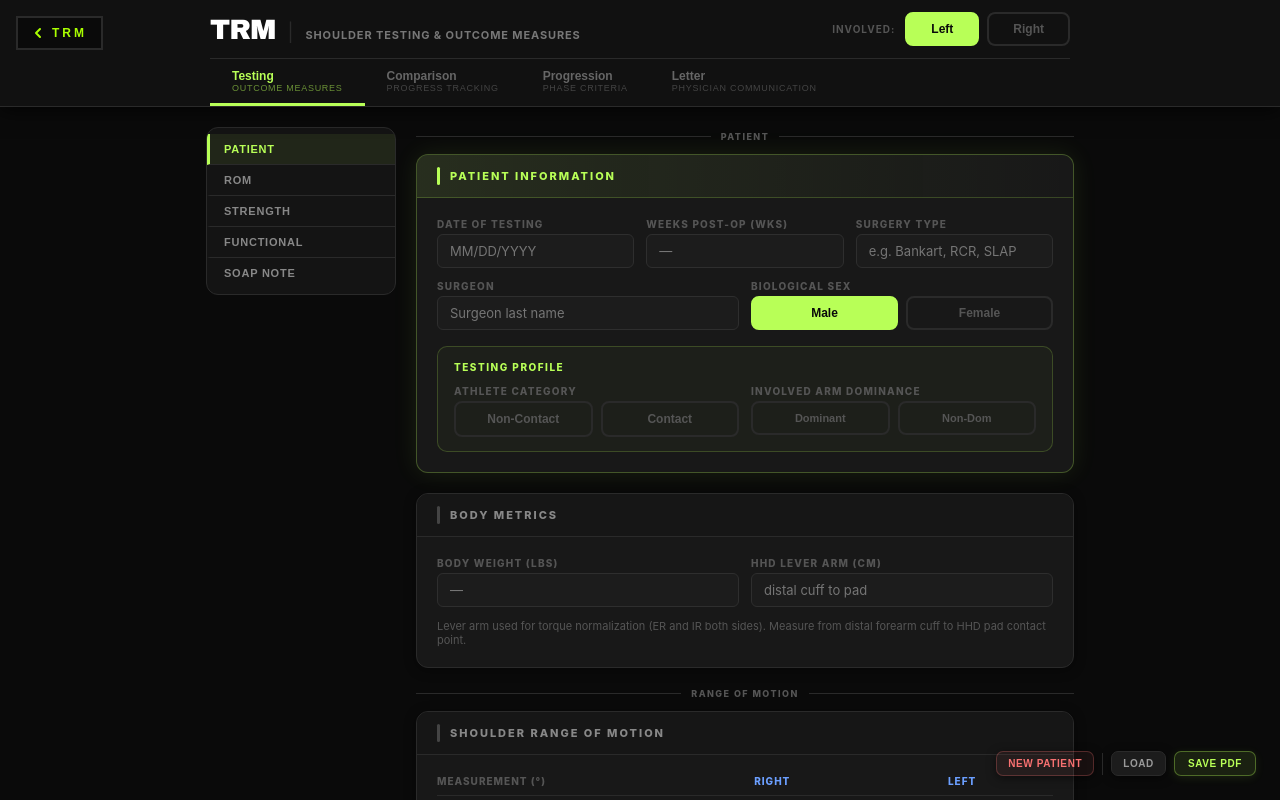
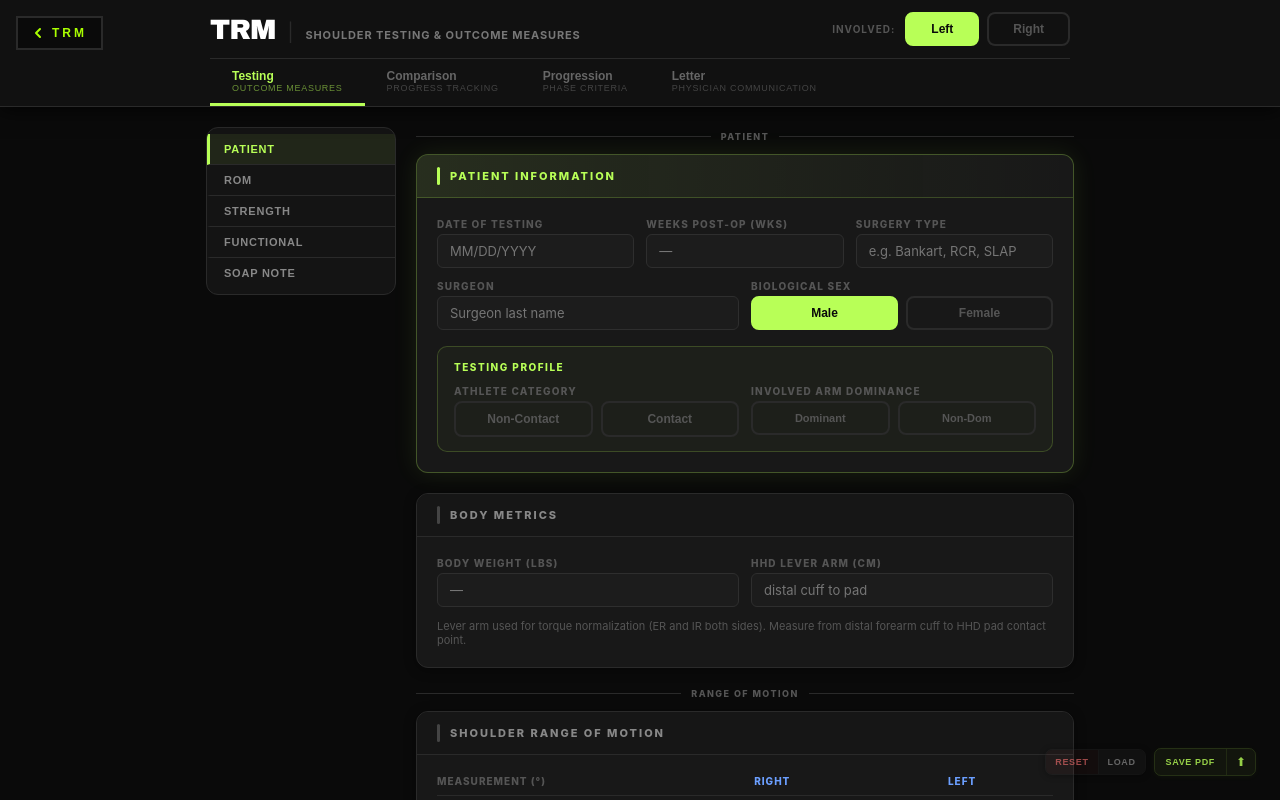
Before and after one commit to lucasdwinslow-pixel/TRM-Clinical-Tools, a React (Vite) app: page /shoulder in a window 1280 px wide. Shown: the top 800 px of the page. Built offline with nearby package versions, Linux system fonts and the light colour scheme.

Commit message:
Enhance PDF saving functionality with modes
Refactor saveSessionPDF function to support sharing and downloading modes. Update handleSave to use new saveSessionPDF signature.

```diff
--- a/src/apps/ShoulderApp.jsx
+++ b/src/apps/ShoulderApp.jsx
@@ -550,7 +550,7 @@ function buildShoulderNote(d) {
   return lines.join("\n").trim();
 }
 
-async function saveSessionPDF(data) {
+async function saveSessionPDF(data, mode = "download") {
   const { PDFDocument, rgb, StandardFonts } = await getPdfLib();
   const doc  = await PDFDocument.create();
   const font = await doc.embedFont(StandardFonts.Helvetica);
@@ -558,9 +558,14 @@ async function saveSessionPDF(data) {
   const GRAY   = rgb(0.4, 0.4, 0.4);
   const LGRAY  = rgb(0.85, 0.85, 0.85);
   const BLACK_R = rgb(0.05, 0.05, 0.05);
-  const json    = JSON.stringify(data);
-  const encoded = btoa(unescape(encodeURIComponent(json)));
+  // Dual-field metadata: Subject + Keywords backup (some PDF viewers strip /Info on re-save)
+  const sessionJson = JSON.stringify(data);
+  const utf8Bytes = new TextEncoder().encode(sessionJson);
+  let binary = "";
+  utf8Bytes.forEach(b => { binary += String.fromCharCode(b); });
+  const encoded = btoa(binary);
   doc.setSubject("TRM_SHOULDER_V1:" + encoded);
+  doc.setKeywords(["TRM_SHOULDER_V1:" + encoded]); // Backup — Keywords survives more PDF viewers
   doc.setTitle("TRM Shoulder Session");
   const page = doc.addPage([612, 792]);
   const L = 48, R = 564, T = 744;
@@ -623,28 +628,88 @@ async function saveSessionPDF(data) {
   page2.drawLine({ start: { x: L2, y: 48 }, end: { x: R2p, y: 48 }, thickness: 0.5, color: LGRAY });
   page2.drawText("TRM Documentation Copy  —  Plain text for EMR entry.", { x: L2, y: 36, size: 7, font, color: GRAY });
   const pdfBytes = await doc.save();
+  const filename = `TRM_Shoulder_${new Date().toISOString().slice(0,10)}.pdf`;
   const blob = new Blob([pdfBytes], { type: "application/pdf" });
-  const url  = URL.createObjectURL(blob);
-  const a    = document.createElement("a");
-  a.href = url; a.download = `TRM_Shoulder_${new Date().toISOString().slice(0,10)}.pdf`; a.click();
-  URL.revokeObjectURL(url);
+
+  // SHARE mode — native OS share sheet (AirDrop, Save to Files, etc.)
+  if (mode === "share") {
+    const shareFile = new File([blob], filename, { type: "application/pdf" });
+    if (navigator.canShare && navigator.canShare({ files: [shareFile] })) {
+      try {
+        await navigator.share({ files: [shareFile], title: "TRM Shoulder Session PDF" });
+      } catch (err) {
+        if (err.name !== "AbortError") throw err;
+        // User dismissed share sheet — not an error
+      }
+      return "shared";
+    }
+    return "share-unsupported";
+  }
+
+  // DOWNLOAD mode — direct file save
+  const url = URL.createObjectURL(blob);
+  const isIOS = /iPad|iPhone|iPod/.test(navigator.userAgent) ||
+                (navigator.platform === "MacIntel" && navigator.maxTouchPoints > 1);
+  const isSafari = /^((?!chrome|android).)*safari/i.test(navigator.userAgent);
+
+  if (!isIOS) {
+    const a = document.createElement("a");
+    a.href = url;
+    a.download = filename;
+    document.body.appendChild(a);
+    a.click();
+    document.body.removeChild(a);
+    // Safari sometimes ignores <a download> on blob URLs — open new tab as fallback
+    if (isSafari) {
+      setTimeout(() => { window.open(url, "_blank"); }, 100);
+      setTimeout(() => URL.revokeObjectURL(url), 90000);
+    } else {
+      setTimeout(() => URL.revokeObjectURL(url), 30000);
+    }
+    return "downloaded";
+  }
+  // iOS: <a download> is ignored — open in new tab so user can save via browser toolbar
+  window.open(url, "_blank");
+  setTimeout(() => URL.revokeObjectURL(url), 60000);
+  return "ios-tab";
 }
 
 async function loadSessionPDF(file, onData, onError) {
   try {
     const { PDFDocument } = await getPdfLib();
     const arrayBuffer = await file.arrayBuffer();
-    const doc = await PDFDocument.load(arrayBuffer);
-    const subject = doc.getSubject();
-    if (!subject || !subject.startsWith("TRM_SHOULDER_V1:")) {
-      onError("This PDF doesn't contain TRM Shoulder session data."); return;
-    }
-    const encoded    = subject.replace("TRM_SHOULDER_V1:", "");
-    const json       = decodeURIComponent(escape(atob(encoded)));
+    const doc = await PDFDocument.load(arrayBuffer, { ignoreEncryption: true });
+
+    // Try Subject first, then Keywords fallback (some PDF viewers strip /Info on re-save)
+    let encoded = null;
+    const PREFIX = "TRM_SHOULDER_V1:";
+
+    const subject = doc.getSubject() || "";
+    if (subject.startsWith(PREFIX)) encoded = subject.slice(PREFIX.length);
+
+    if (!encoded) {
+      const rawKeywords = doc.getKeywords() || "";
+      // pdf-lib returns an Array when keywords were set via setKeywords([...]),
+      // but older saves stored a plain string — handle both gracefully.
+      const keywords = Array.isArray(rawKeywords) ? (rawKeywords[0] || "") : rawKeywords;
+      if (keywords.startsWith(PREFIX)) encoded = keywords.slice(PREFIX.length);
+    }
+
+    if (!encoded) {
+      onError(
+        "This PDF does not contain TRM Shoulder session data. " +
+        "Make sure you are uploading a PDF saved directly from the TRM app " +
+        "(not a print-to-PDF, screenshot, or file re-saved by another viewer)."
+      );
+      return;
+    }
+
+    const bytes = Uint8Array.from(atob(encoded), c => c.charCodeAt(0));
+    const json = new TextDecoder("utf-8").decode(bytes);
     const sessionData = JSON.parse(json);
     onData(sessionData);
   } catch (e) {
-    onError("Could not read session data from this PDF.");
+    onError("Could not read session data from this PDF. The file may be corrupted or was re-saved by an external viewer which stripped the embedded data. (" + e.message + ")");
   }
 }
 
@@ -2464,10 +2529,39 @@ export default function App() {
     { label: "Letter",      sub: "Physician Communication" },
   ];
 
-  const handleSave = async () => {
+  const handleSavePDF = async () => {
     setSaving(true);
-    try { await saveSessionPDF(data); }
-    catch (e) { setLoadMsg({ type: "error", text: "Save failed: " + e.message }); }
+    try {
+      const result = await saveSessionPDF(data, "download");
+      if (result === "ios-tab") {
+        setLoadMsg({ type: "success", text: "PDF opened in a new tab — tap the Share icon in your browser toolbar, then \"Save to Files\" to save it." });
+        setTimeout(() => setLoadMsg(null), 12000);
+      } else {
+        const isSafari = /^((?!chrome|android).)*safari/i.test(navigator.userAgent);
+        if (isSafari) {
+          setLoadMsg({ type: "success", text: "PDF saved. If no download dialog appeared, check the new tab that opened — use File → Export as PDF or the download icon to save it." });
+          setTimeout(() => setLoadMsg(null), 14000);
+        }
+      }
+    } catch (e) {
+      setLoadMsg({ type: "error", text: "Save failed: " + e.message });
+      setTimeout(() => setLoadMsg(null), 8000);
+    }
+    setSaving(false);
+  };
+
+  const handleAirDrop = async () => {
+    setSaving(true);
+    try {
+      const result = await saveSessionPDF(data, "share");
+      if (result === "share-unsupported") {
+        setLoadMsg({ type: "error", text: "Sharing is not supported in this browser. Use Save PDF instead." });
+        setTimeout(() => setLoadMsg(null), 6000);
+      }
+    } catch (e) {
+      setLoadMsg({ type: "error", text: "Share failed: " + e.message });
+      setTimeout(() => setLoadMsg(null), 8000);
+    }
     setSaving(false);
   };
 
@@ -2575,10 +2669,72 @@ export default function App() {
       </div>
 
       <div className="trm-fab" style={{ position: "fixed", bottom: 24, right: 24, zIndex: 200, display: "flex", alignItems: "center", gap: 8 }}>
-        <button onClick={() => setNewPtModal(true)} style={{ padding: "6px 11px", borderRadius: 7, border: `1px solid ${RED_BAD}44`, background: RED_BAD+"0f", color: RED_BAD, cursor: "pointer", fontSize: 10, fontWeight: 800, letterSpacing: "0.06em", textTransform: "uppercase", boxShadow: "0 2px 10px rgba(0,0,0,0.5)" }}>New Patient</button>
-        <div style={{ width: 1, height: 22, background: BORDER }} />
-        <button onClick={() => fileInputRef.current.click()} style={{ padding: "6px 11px", borderRadius: 7, border: `1px solid ${BORDER}`, background: "#1c1c1c", color: "#999", cursor: "pointer", fontSize: 10, fontWeight: 800, letterSpacing: "0.06em", textTransform: "uppercase", boxShadow: "0 2px 10px rgba(0,0,0,0.5)" }}>Load</button>
-        <button onClick={handleSave} disabled={saving} style={{ padding: "6px 13px", borderRadius: 7, border: `1px solid ${LIME}55`, background: LIME+"18", color: LIME, cursor: saving ? "default" : "pointer", fontSize: 10, fontWeight: 800, letterSpacing: "0.06em", textTransform: "uppercase", boxShadow: `0 2px 10px ${LIME}18`, opacity: saving ? 0.6 : 1 }}>{saving ? "Saving…" : "Save PDF"}</button>
+
+        {/* Split: Reset | Load */}
+        <div style={{
+          display: "flex", alignItems: "stretch",
+          border: `1px solid ${BORDER}55`, borderRadius: 7, overflow: "hidden",
+          boxShadow: "0 1px 6px rgba(0,0,0,0.3)",
+        }}>
+          <button
+            onClick={() => setNewPtModal(true)}
+            style={{
+              padding: "7px 9px",
+              background: "rgba(248,113,113,0.04)", color: RED_BAD + "99",
+              border: "none", cursor: "pointer",
+              fontSize: 9, fontWeight: 800,
+              letterSpacing: "0.07em", textTransform: "uppercase",
+            }}>
+            Reset
+          </button>
+          <div style={{ width: 1, background: BORDER + "66", flexShrink: 0 }} />
+          <button
+            onClick={() => fileInputRef.current.click()}
+            style={{
+              padding: "7px 9px",
+              background: "rgba(255,255,255,0.03)", color: "#666",
+              border: "none", cursor: "pointer",
+              fontSize: 9, fontWeight: 800,
+              letterSpacing: "0.07em", textTransform: "uppercase",
+            }}>
+            Load
+          </button>
+        </div>
+
+        {/* Split: Save PDF | ⬆ AirDrop */}
+        <div style={{
+          display: "flex", alignItems: "stretch",
+          border: `1px solid ${LIME}28`, borderRadius: 7, overflow: "hidden",
+          boxShadow: `0 1px 6px ${LIME}0a`,
+          opacity: saving ? 0.5 : 1,
+        }}>
+          <button
+            onClick={handleSavePDF}
+            disabled={saving}
+            style={{
+              padding: "7px 11px",
+              background: LIME + "0c", color: LIME + "cc",
+              border: "none", cursor: saving ? "default" : "pointer",
+              fontSize: 9, fontWeight: 800,
+              letterSpacing: "0.07em", textTransform: "uppercase",
+            }}>
+            {saving ? "Saving…" : "Save PDF"}
+          </button>
+          <div style={{ width: 1, background: LIME + "22", flexShrink: 0 }} />
+          <button
+            onClick={handleAirDrop}
+            disabled={saving}
+            title="Share / AirDrop"
+            style={{
+              padding: "7px 9px",
+              background: LIME + "0c", color: LIME + "cc",
+              border: "none", cursor: saving ? "default" : "pointer",
+              fontSize: 12, lineHeight: 1, display: "flex", alignItems: "center",
+            }}>
+            ⬆
+          </button>
+        </div>
+
       </div>
     </div>
   );
```
